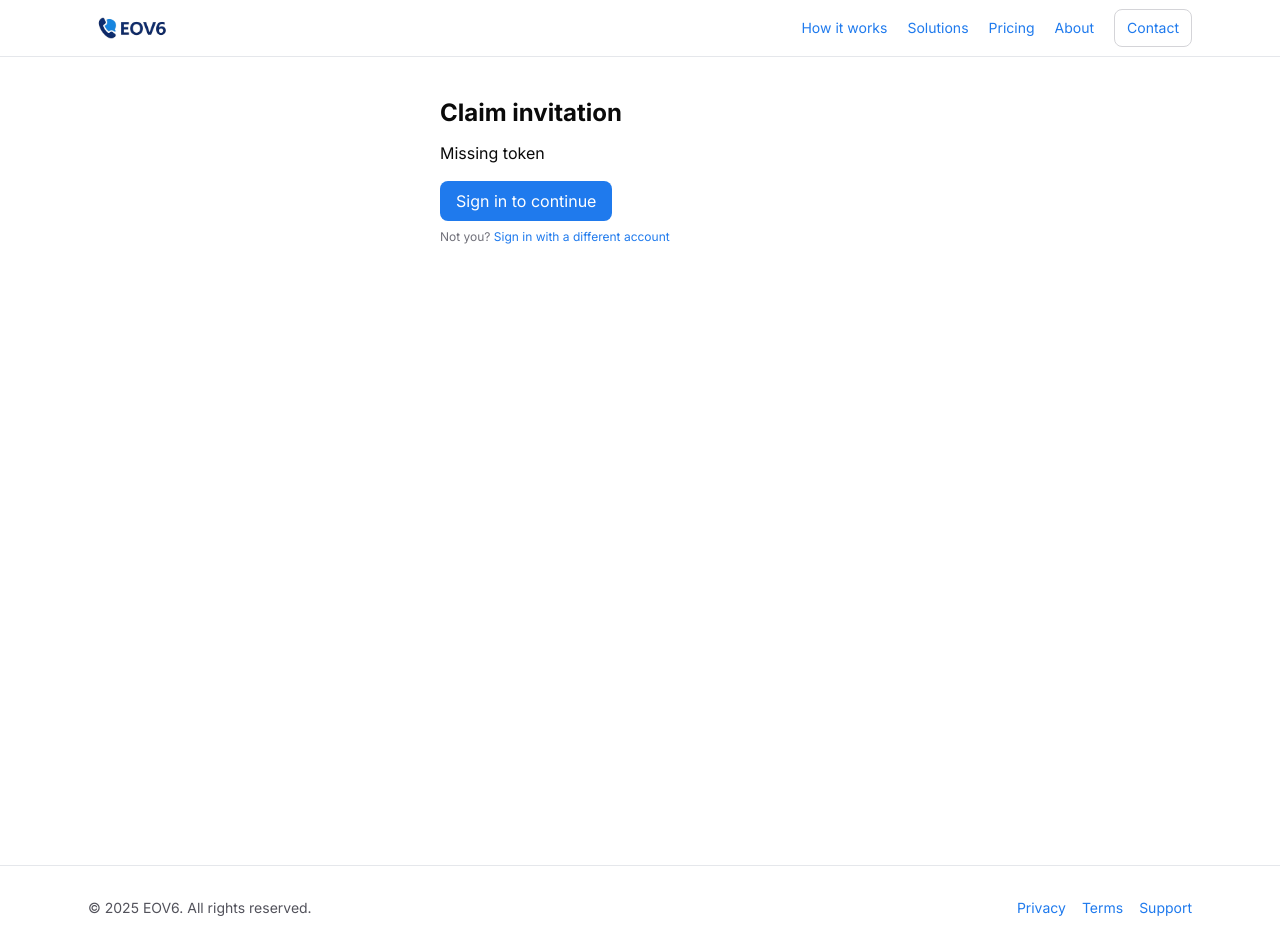
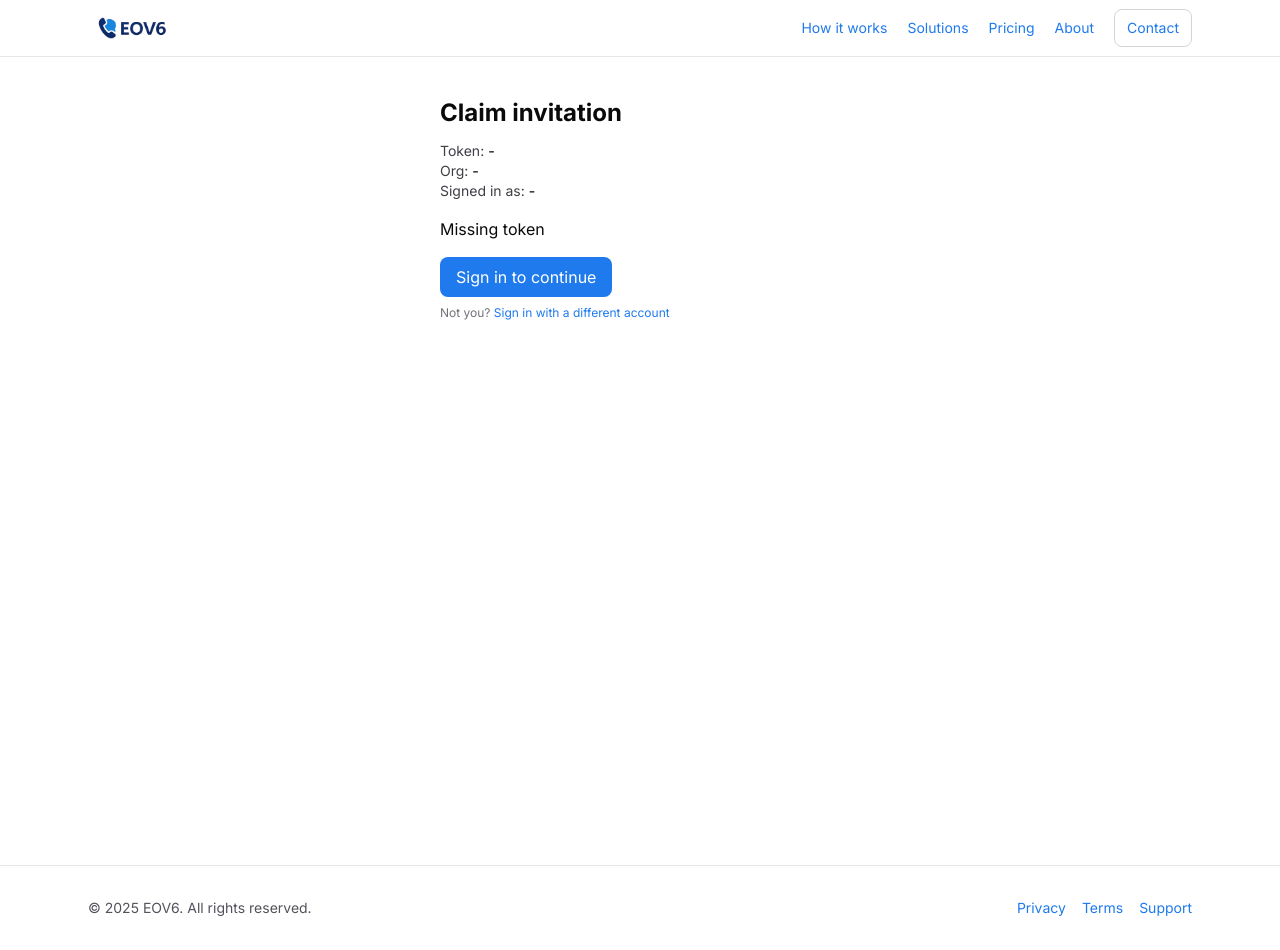
Before and after one commit to RaveCorp392/eov6, a Next.js app: page /onboard/claim in a window 1280 px wide. Built offline with nearby package versions, Linux system fonts and the light colour scheme; no server answers.

Commit message:
claim(ui): token-based claim with explicit button + robust status/debug; no auto-claim

```diff
--- a/app/onboard/claim/page.tsx
+++ b/app/onboard/claim/page.tsx
@@ -1,96 +1,148 @@
 "use client";
-import { useEffect, useState } from "react";
+
+import { useEffect, useMemo, useState, type MouseEvent } from "react";
 import "@/lib/firebase";
 import {
   getAuth,
   GoogleAuthProvider,
   onAuthStateChanged,
   signInWithRedirect,
-  getRedirectResult
+  getRedirectResult,
 } from "firebase/auth";
 
 export default function ClaimPage() {
   const auth = getAuth();
-  const url = typeof window !== "undefined" ? new URL(window.location.href) : null;
-  const org = url?.searchParams.get("org") || "";
+
+  const url = useMemo(
+    () => (typeof window !== "undefined" ? new URL(window.location.href) : null),
+    [],
+  );
   const token = url?.searchParams.get("token") || "";
-  const [status, setStatus] = useState<string>(() => {
-    if (!token) return "Missing token";
-    if (!org) return "Missing org";
-    return "Ready";
-  });
+  const orgId = url?.searchParams.get("org") || "";
+  const dbg = url?.searchParams.get("debug") === "1";
 
-  // After Google redirects back, this fires once
+  const [status, setStatus] = useState<string>(() =>
+    !token ? "Missing token" : !orgId ? "Missing orgId" : "Ready",
+  );
+  const [lastResp, setLastResp] = useState<any>(null);
+  const [signedInEmail, setSignedInEmail] = useState<string>("");
+
   useEffect(() => {
     (async () => {
       try {
-        await getRedirectResult(auth); // resolves silently if no redirect
-      } catch (_) {
-        // ignore
+        await getRedirectResult(auth);
+      } catch {
+        // ignore redirect errors for stability
       }
     })();
   }, [auth]);
 
-  // When auth state changes, attempt the claim automatically
   useEffect(() => {
-    const unsub = onAuthStateChanged(auth, async (user) => {
-      if (!user) return; // not signed in yet
-      if (!org || !token) {
-        setStatus(!org ? "Missing org" : "Missing token");
+    const unsub = onAuthStateChanged(auth, (user) => {
+      setSignedInEmail(user?.email || "");
+      if (user) {
+        setStatus((prev) => (prev === "Ready" ? "Signed in; ready to claim" : prev));
+      }
+    });
+    return () => unsub();
+  }, [auth]);
+
+  async function doClaim() {
+    if (!token || !orgId) {
+      setStatus("Missing token or orgId");
+      return;
+    }
+    if (!auth.currentUser) {
+      setStatus("Please sign in first");
       return;
     }
 
     try {
       setStatus("Claiming...");
-        const t = await user.getIdToken();
+      const t = await auth.currentUser.getIdToken();
       const r = await fetch("/api/orgs/claim", {
         method: "POST",
         headers: { "content-type": "application/json", authorization: `Bearer ${t}` },
-          body: JSON.stringify({ orgId: org, token }),
+        body: JSON.stringify({ token, orgId }),
       });
-        const j = await r.json();
-        if (!r.ok) {
-          setStatus(j?.error || "claim_failed");
+      const j = await r.json().catch(() => ({}));
+      setLastResp({ ok: r.ok, body: j });
+
+      if (!r.ok || !j?.ok) {
+        setStatus(j?.error || r.statusText || "claim_failed");
         return;
       }
 
-        // success -> store and bounce to setup
-        const activeOrgId = (j?.orgId as string) || org;
-        localStorage.setItem("activeOrgId", activeOrgId);
-        window.location.replace(`/thanks/setup?org=${encodeURIComponent(activeOrgId)}`);
+      const targetOrg = (j?.orgId as string) || orgId;
+      localStorage.setItem("activeOrgId", targetOrg);
+      window.location.replace(`/thanks/setup?org=${encodeURIComponent(targetOrg)}`);
     } catch (e: any) {
       setStatus(e?.message || "claim_failed");
     }
-    });
-    return () => unsub();
-  }, [auth, org, token]);
+  }
+
+  function signIn() {
+    try {
+      signInWithRedirect(auth, new GoogleAuthProvider());
+    } catch (e: any) {
+      setStatus(e?.message || "auth_failed");
+    }
+  }
+
+  function switchAccount(e: MouseEvent<HTMLAnchorElement>) {
+    e.preventDefault();
+    auth.signOut().then(() => window.location.reload());
+  }
 
   return (
     <div className="mx-auto max-w-md px-6 py-10">
       <h1 className="text-2xl font-bold mb-3">Claim invitation</h1>
+      <div className="text-sm text-zinc-700 mb-4">
+        <div>
+          Token: <b>{token || "-"}</b>
+        </div>
+        <div>
+          Org: <b>{orgId || "-"}</b>
+        </div>
+        <div>
+          Signed in as: <b>{signedInEmail || "-"}</b>
+        </div>
+      </div>
+
       <p className="mb-4">{status}</p>
 
-      {!auth.currentUser && (
+      {!auth.currentUser ? (
         <>
-          <button
-            className="button-primary"
-            onClick={() => signInWithRedirect(auth, new GoogleAuthProvider())}
-          >
+          <button className="button-primary" onClick={signIn}>
             Sign in to continue
           </button>
           <div className="text-xs text-zinc-500 mt-2">
             Not you?{" "}
-            <a
-              href="#"
-              onClick={(e) => {
-                e.preventDefault();
-                auth.signOut().then(() => window.location.reload());
-              }}
-            >
+            <a href="#" onClick={switchAccount}>
               Sign in with a different account
             </a>
           </div>
         </>
+      ) : (
+        <div className="flex items-center gap-2">
+          <button className="button-primary" onClick={doClaim}>
+            Claim now
+          </button>
+          <button className="button-ghost" onClick={(e) => switchAccount(e)}>
+            Switch account
+          </button>
+        </div>
+      )}
+
+      {dbg && (
+        <div className="mt-6 rounded border bg-zinc-50 p-3 text-xs text-zinc-700">
+          <div>
+            <b>Debug</b>
+          </div>
+          <div>status: {status}</div>
+          <div>lastResp:</div>
+          <pre className="whitespace-pre-wrap">{JSON.stringify(lastResp, null, 2)}</pre>
+        </div>
       )}
     </div>
   );
```
Lines whose indentation alone changed are shown as unchanged.
